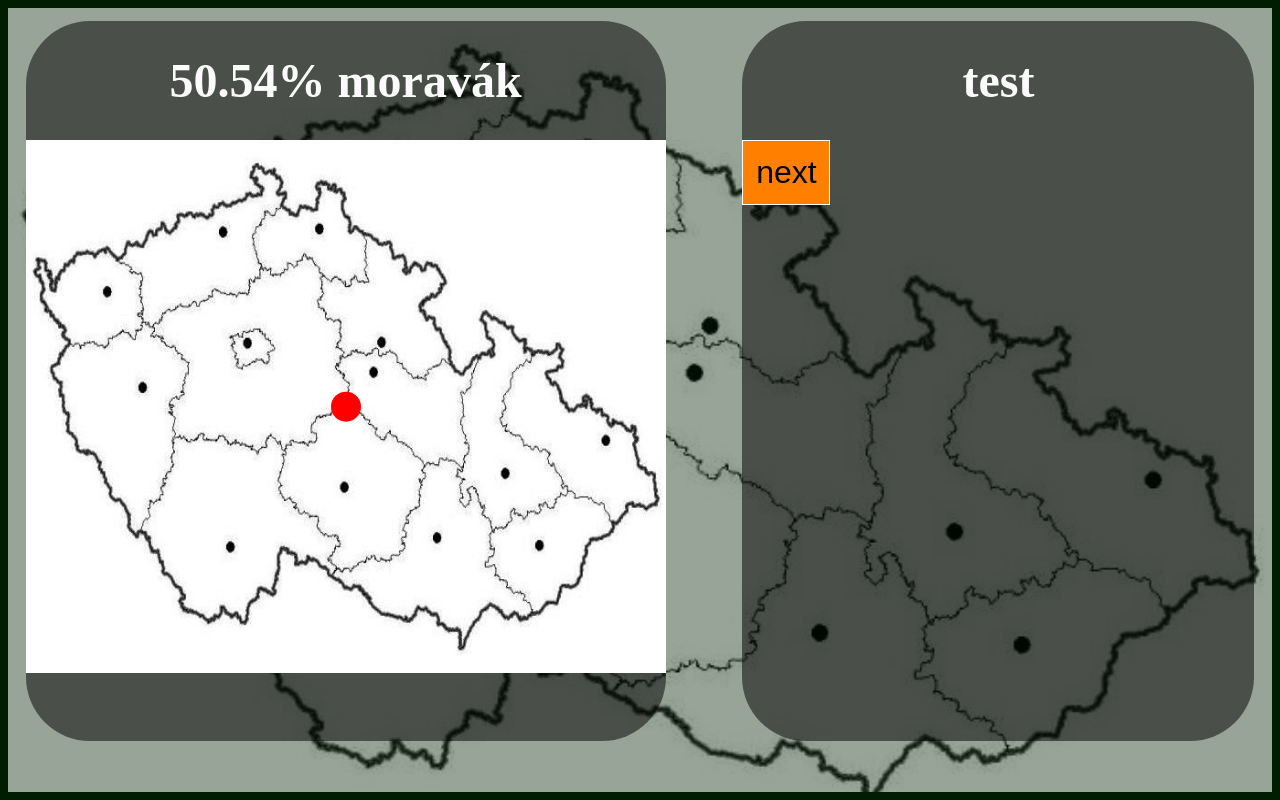
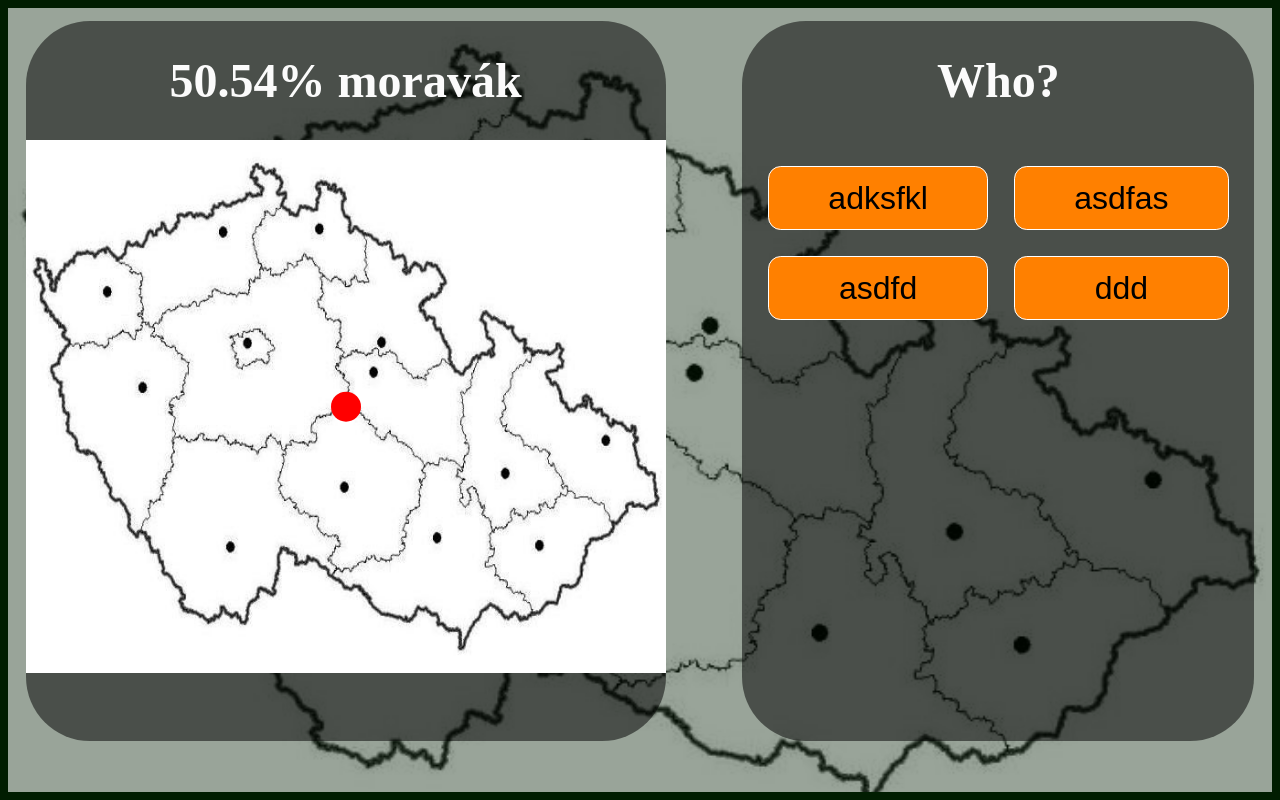
Before and after one commit to divear/morava-test, a Next.js app: page /test in a window 1280 px wide. Built offline with nearby package versions, Linux system fonts and the light colour scheme.

Commit message:
answers style

```diff
--- a/pages/test.tsx
+++ b/pages/test.tsx
@@ -1,11 +1,14 @@
 import React, { useEffect, useRef, useState } from "react";
 import mapa from "../public/mapa.jpg";
+import questions from "../public/questions.json";
 
 function test() {
 	const canvasRef = useRef(null);
 	const [width, setWidth] = useState(0);
 	const [height, setHeight] = useState(0);
-
+	const [question, setQuestion] = useState("Who?");
+	const [answer, setAnswer] = useState(["adksfkl", "asdfas", "asdfd", "ddd"]);
+	const [level, setLevel] = useState("");
 	class Player {
 		x: number;
 		y: number;
@@ -40,8 +43,6 @@ function test() {
 
 		const img: any = new Image();
 		img.src = mapa.src;
-		console.log(mapa);
-		console.log(img);
 
 		img.onload = function () {
 			c.drawImage(img, 0, 0, width, height);
@@ -49,7 +50,9 @@ function test() {
 		};
 	}, [Player]);
 
-	function nextQuestion() {}
+	useEffect(() => {
+		console.log(questions.questions);
+	}, []);
 
 	return (
 		<div>
@@ -58,8 +61,13 @@ function test() {
 				<canvas ref={canvasRef} width={width} height={height} />
 			</div>
 			<div className="blackbox">
-				<h1>test</h1>
-				<button onClick={nextQuestion}>next</button>
+				<h1>{question}</h1>
+				<div className="answers">
+					<button>{answer[0]}</button>
+					<button>{answer[1]}</button>
+					<button>{answer[2]}</button>
+					<button>{answer[3]}</button>
+				</div>
 			</div>
 		</div>
 	);
--- a/public/questions.json
+++ b/public/questions.json
@@ -4,6 +4,15 @@
 		{
 			"q": "Co jsi měl dnes k obědu?",
 			"a": ["Trdelník", "Bryndza", "Uhlí", "Herák"]
+		},
+		{
+			"q": "Kde bydlíš",
+			"a": [
+				"Panelák",
+				"Rodinný dům",
+				"Doma xdd🤣🤣🤣 fksadfkl",
+				"Tu a tam"
+			]
 		}
 	]
 }
--- a/styles/globals.css
+++ b/styles/globals.css
@@ -39,10 +39,12 @@ button {
 	background-color: var(--or);
 	font-size: 2rem;
 	padding: 1vw;
+	border-radius: 1vw;
 }
 button:hover {
 	background-color: var(--orf);
 	cursor: pointer;
+	font-size: 2.05rem;
 }
 
 .introButt {
@@ -80,3 +82,13 @@ button:hover {
 canvas {
 	background-color: black;
 }
+
+.answers {
+	display: grid;
+	grid-template-columns: auto auto;
+	padding: 1vw;
+}
+
+.answers > button {
+	margin: 1vw;
+}
```
